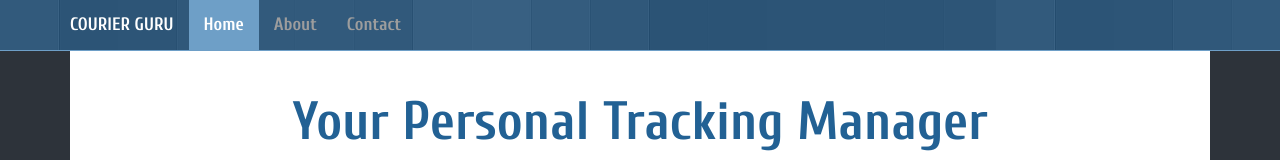
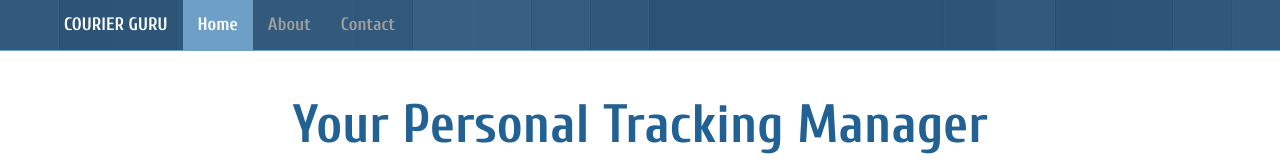
Before and after one commit to jparasha/courierBuddy, a plain HTML site: page index.html in a window 1280 px wide. Shown: the top 160 px of the page. Drawn offline with nearby package versions, Linux system fonts and the light colour scheme.

Commit message:
modfied fluidity

```diff
--- a/static/css/style.css
+++ b/static/css/style.css
@@ -62,7 +62,9 @@
 .navbar-inverse .navbar-brand:hover {
 	color: #9d9d9d !important;
 }
-
+.navbar> .container {
+    margin-left: 5% !important;
+}
 .glyphicon-hand-right {
 	color: #E64A19 !important;
 	margin-right: 2%;
@@ -83,6 +85,13 @@ body {
 	font-size: large;
 	background-color: #2d333a;
 	color: white;
+}
+.container, .container-fluid{
+	padding: 0px!important;
+	margin: 0px !important;
+}
+.container{
+	width: 100% !important;
 }
 
 .creator {
```
